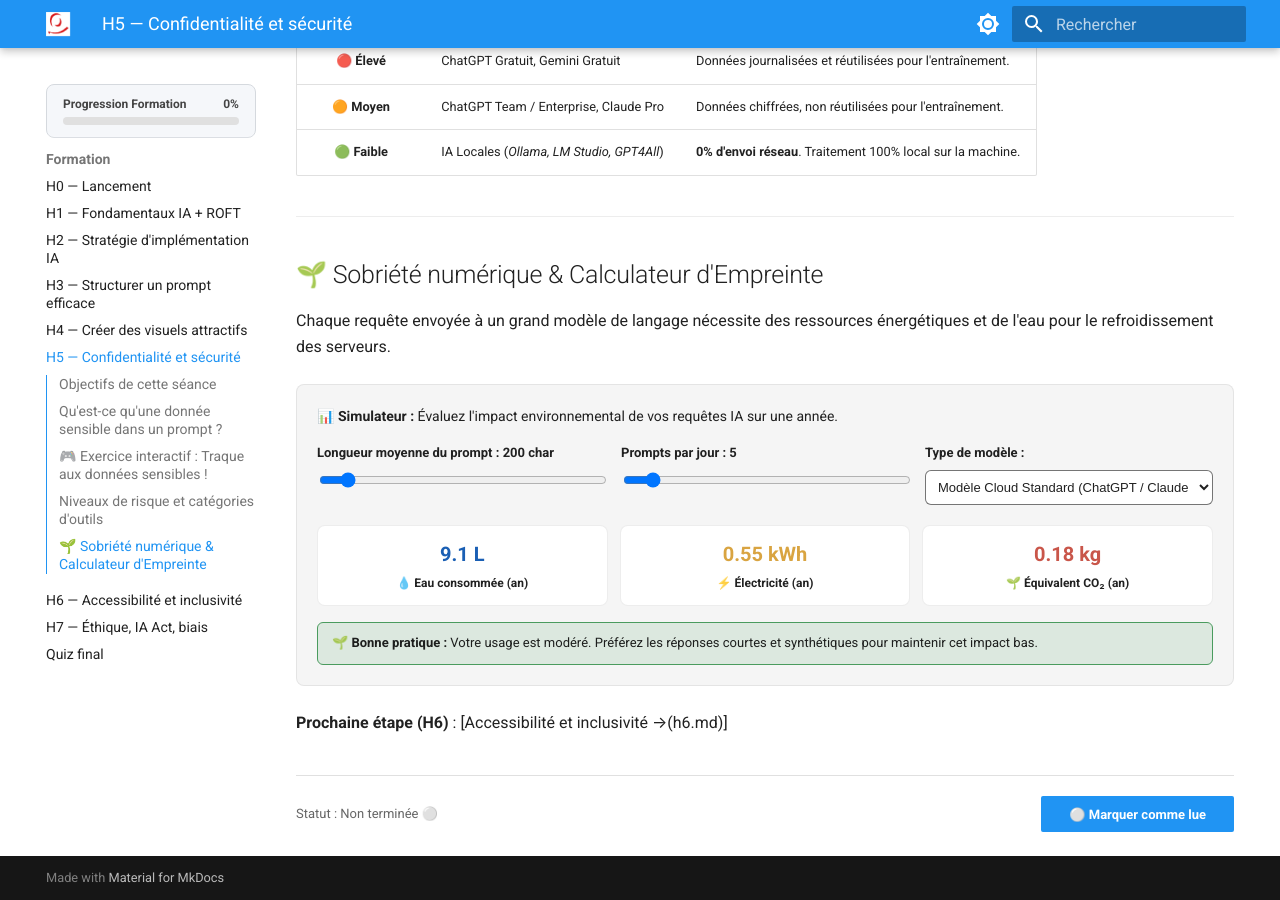
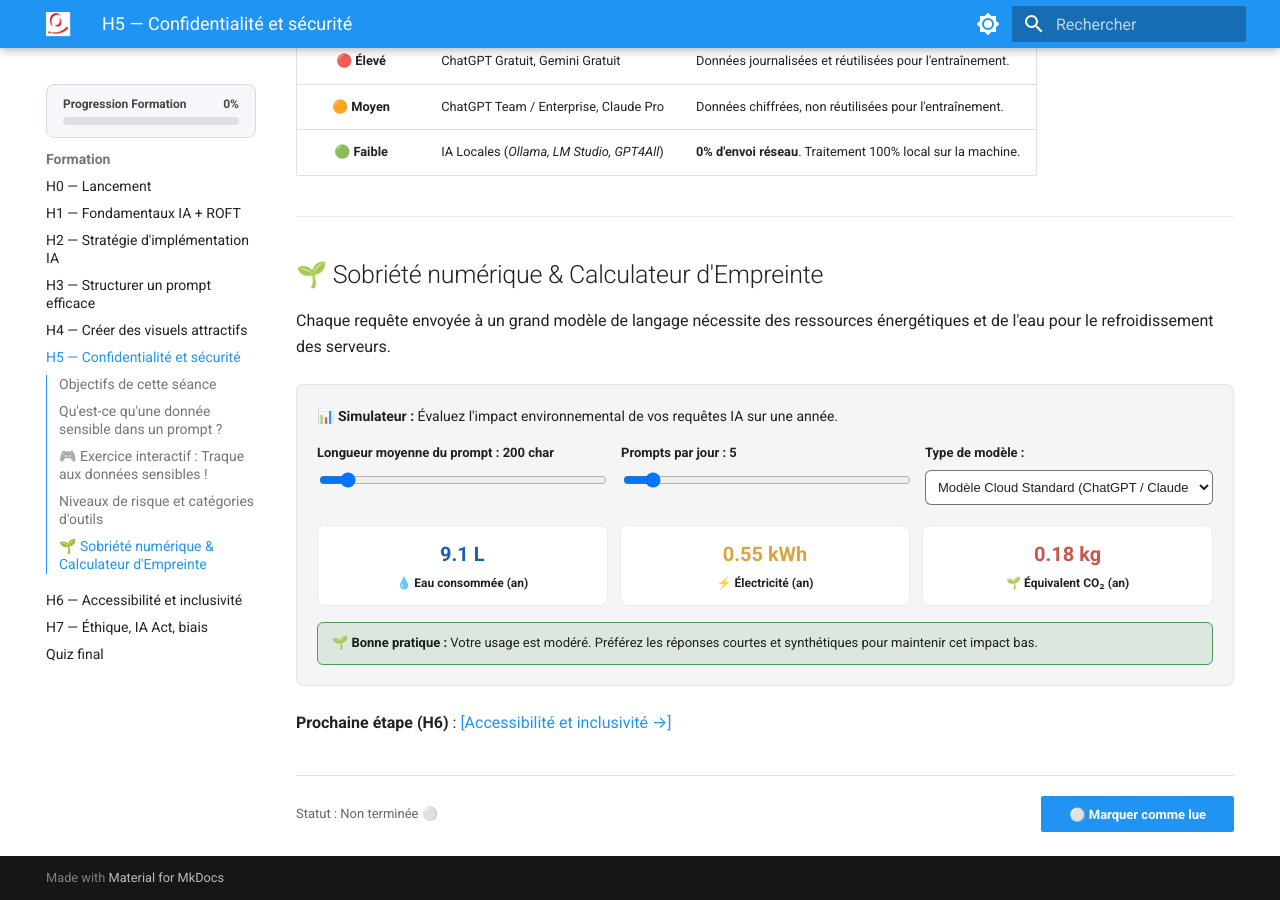
Before and after one commit to pierre-l-hue/wiki-formation-ia, an MkDocs documentation site: the page built from docs/formation/h5.md, in a window 1280 px wide and 900 px high, scrolled down 1670 px. Built offline with MkDocs 1.6.1 and Material for MkDocs 9.7.7, drawn with Linux system fonts in a browser that asks for light colours.

Commit message:
Update h5.md

```diff
--- a/docs/formation/h5.md
+++ b/docs/formation/h5.md
@@ -356,4 +356,4 @@ Chaque requête envoyée à un grand modèle de langage nécessite des ressource
 <!-- ==================================================== -->
 
 
-**Prochaine étape (H6)** : [Accessibilité et inclusivité →(h6.md)]
+**Prochaine étape (H6)** : [[Accessibilité et inclusivité →]](h6.md)
```
